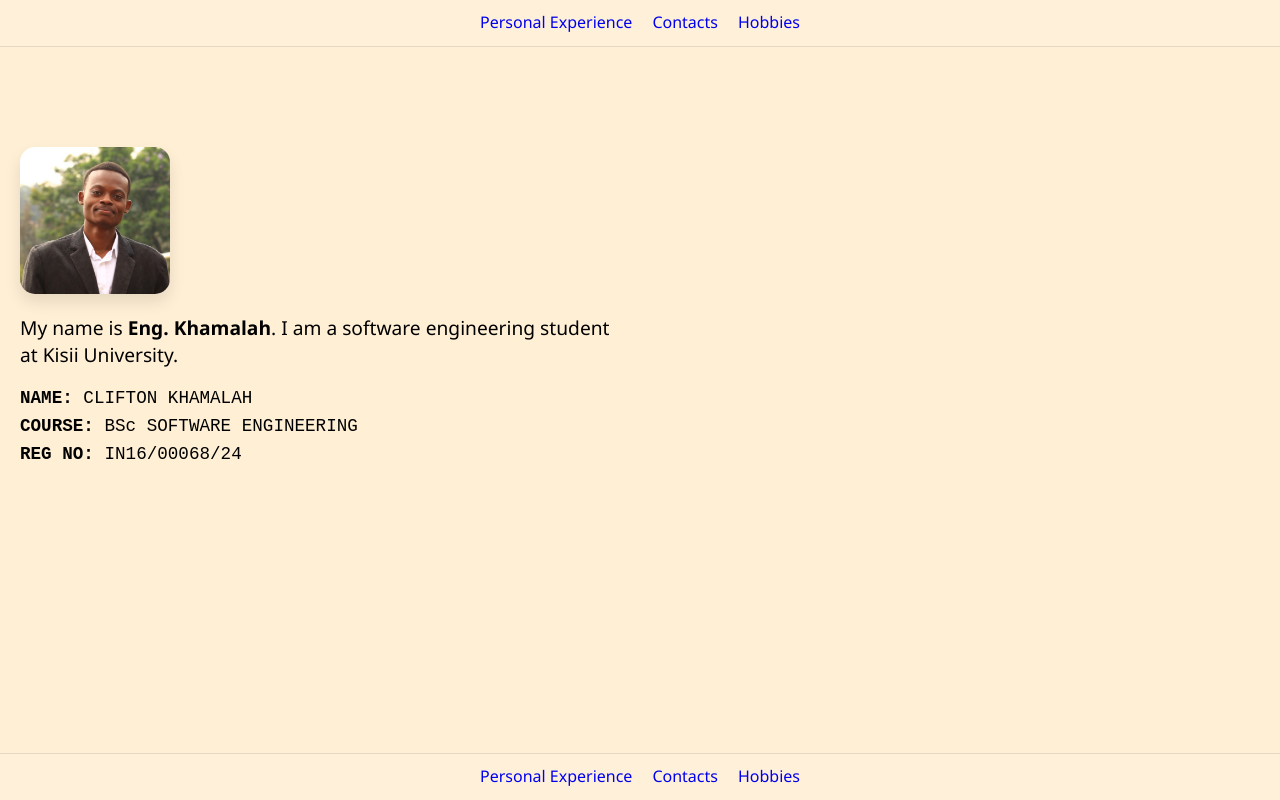
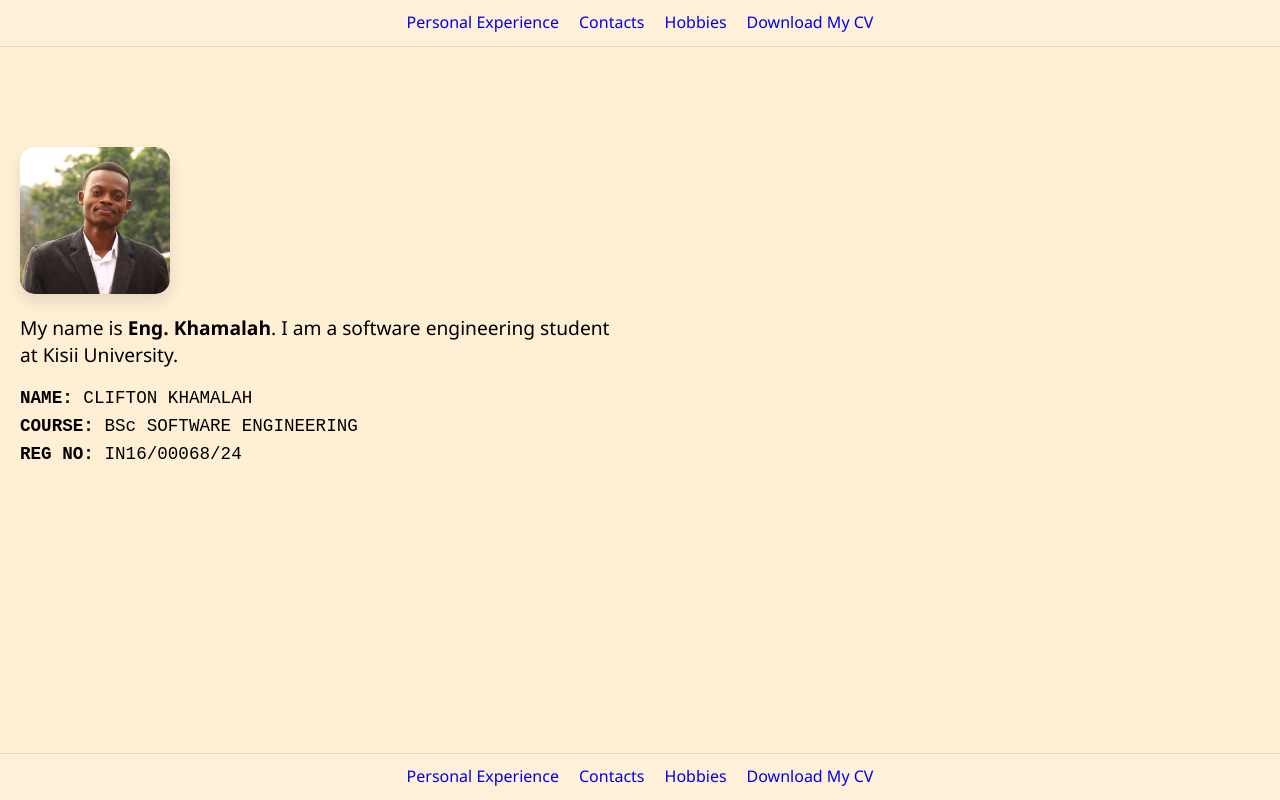
Before and after one commit to Khamalah/SOEN-202, a plain HTML site: page index.html in a window 1280 px wide. Drawn offline with Linux system fonts and the light colour scheme.

Commit message:
added cv download link to the homepage and the experience page

```diff
--- a/index.html
+++ b/index.html
@@ -18,6 +18,10 @@
 </li>
 <li>
 <a href="hobbies.html">Hobbies</a>
+</li>
+
+<li>
+<a href="https://1drv.ms/b/c/2b7a69d3fe3cdb96/IQBdu7k4Px1VS7hmjQVMgXc5AWYW_68alb4tDyj9kfJ9q-I?e=1ilKLC" download="CLIFTON KHAMALA_CV.pdf">Download My CV</a>
 </li>
 
 </ul>
@@ -59,6 +63,9 @@
 <li>
 <a href="hobbies.html">Hobbies</a>
 </li>
+<li>
+<a href="https://1drv.ms/b/c/2b7a69d3fe3cdb96/IQBdu7k4Px1VS7hmjQVMgXc5AWYW_68alb4tDyj9kfJ9q-I?e=1ilKLC" download="CLIFTON KHAMALA_CV.pdf">Download My CV</a>
+</li>
 
 </ul>
 </nav>
```
Also changed, not shown: experience.html (+6 -0 lines).
